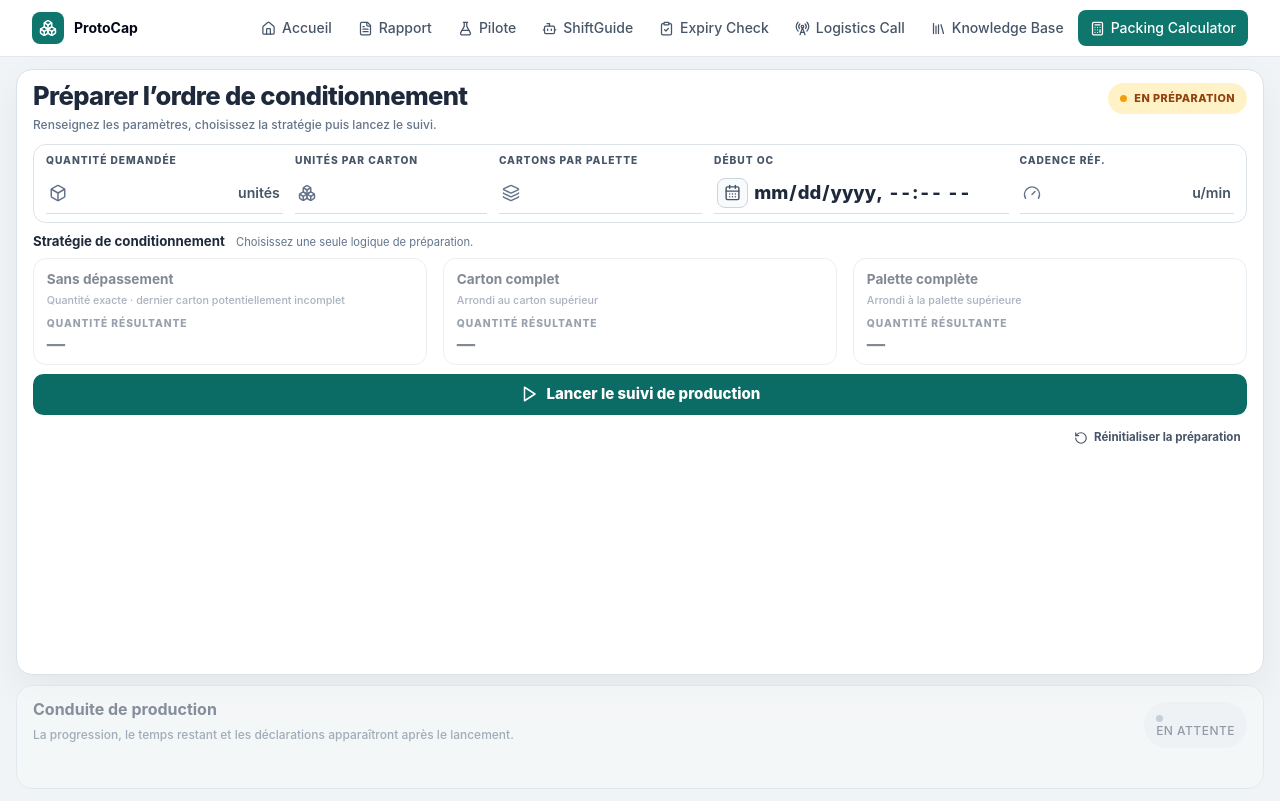
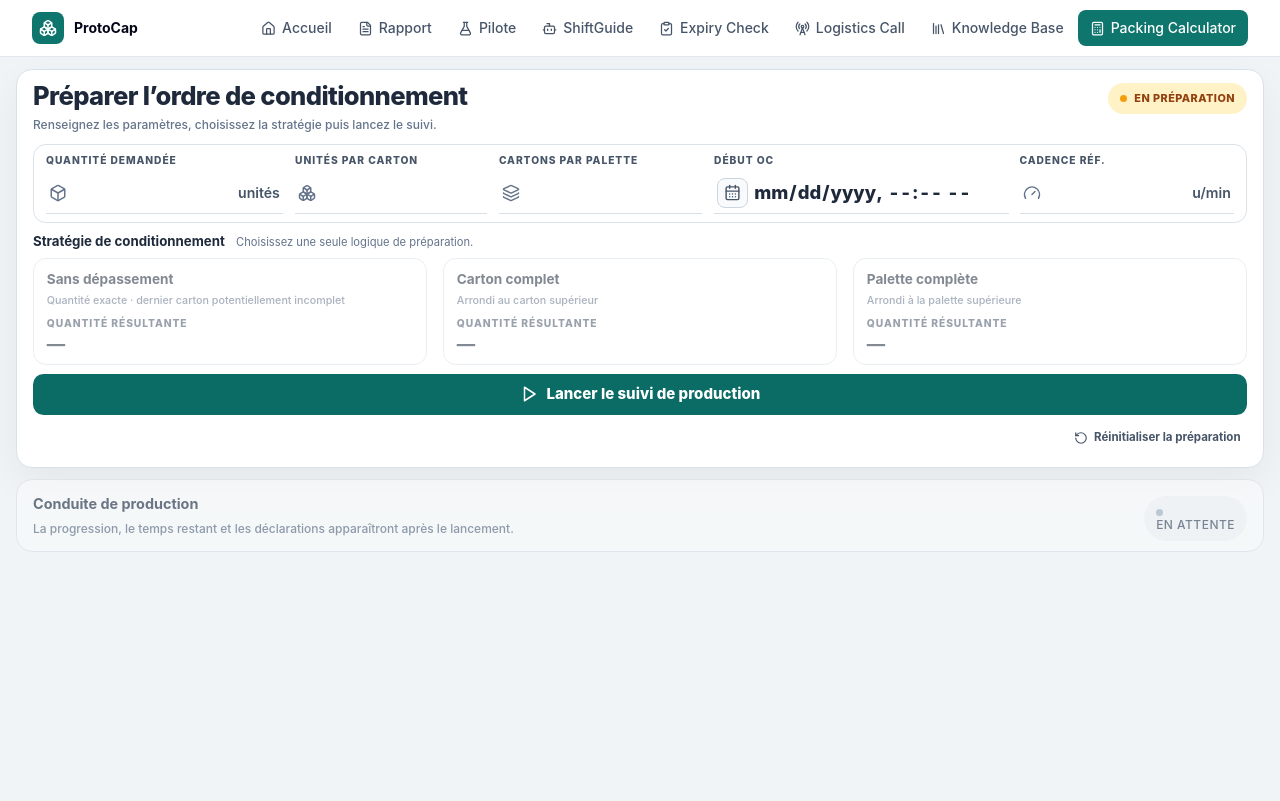
Before and after one commit to AmineAKIK/protocap, a React (Vite) app: page /packing-calculator in a window 1280 px wide. Built offline with nearby package versions, Linux system fonts and the light colour scheme.

Commit message:
refactor: let packing preparation size to content

```diff
--- a/src/packing-responsive.css
+++ b/src/packing-responsive.css
@@ -241,12 +241,15 @@
 .packing-v3-feedback { color: #047857; }
 .packing-v3-error { display:flex; align-items:center; gap:.4rem; }
 
-.packing-v3-waiting { opacity: .56; background: #f8fafb; box-shadow: none; }
-.packing-v3-waiting-head strong { display:block; color:#334155; font-size:1rem; }
+.packing-v3-waiting {
+  padding: .8rem 1rem;
+  opacity: .7;
+  background: #f8fafb;
+  box-shadow: none;
+}
+.packing-v3-waiting-head { align-items:center; }
+.packing-v3-waiting-head strong { display:block; color:#334155; font-size:.9rem; }
 .packing-v3-waiting-head span { display:block; }
-.packing-v3-waiting-metrics { display:grid; grid-template-columns:repeat(4,minmax(0,1fr)); gap:.6rem; margin-top:.8rem; }
-.packing-v3-waiting-metrics > span { display:grid; gap:.2rem; min-height:3.3rem; padding:.7rem .8rem; border:1px solid #dbe3e9; border-radius:.65rem; color:#8ca0b8; font-size:.62rem; font-weight:700; text-transform:uppercase; letter-spacing:.04em; }
-.packing-v3-waiting-metrics b { color:#9aabba; font-size:1.05rem; }
 
 .packing-v3-production-grid { display:grid; grid-template-columns:minmax(0,1.85fr) minmax(20rem,.95fr); gap:1rem; margin-top:1rem; min-height:0; }
 .packing-v3-production-main { display:flex; min-width:0; min-height:0; flex-direction:column; gap:.75rem; }
@@ -324,14 +327,27 @@
 @media (min-width: 1024px) and (min-height: 700px) {
   .packing-calculator-page {
     --packing-shell-bottom-reserve: var(--app-mobile-nav-reserve);
+  }
+  .packing-calculator-page.packing-v3-is-running {
     height: calc(100dvh - var(--app-header-height) - var(--packing-shell-bottom-reserve) - env(safe-area-inset-bottom));
     min-height: 0;
     overflow: hidden;
   }
-  .packing-v3-frame { height:100%; min-height:0; padding:.72rem 1rem; gap:.65rem; }
-  .packing-v3-is-preparing .packing-v3-frame { grid-template-rows:minmax(0,1fr) 6.5rem; }
-  .packing-v3-is-running .packing-v3-frame { grid-template-rows:minmax(0,1fr) auto; }
-  .packing-v3-stage { min-height:0; overflow:hidden; }
+  .packing-calculator-page.packing-v3-is-preparing {
+    min-height: calc(100dvh - var(--app-header-height) - var(--packing-shell-bottom-reserve) - env(safe-area-inset-bottom));
+  }
+  .packing-v3-frame { min-height:0; padding:.72rem 1rem; gap:.65rem; }
+  .packing-v3-is-preparing .packing-v3-frame {
+    height:auto;
+    grid-template-rows:auto auto;
+    align-content:start;
+  }
+  .packing-v3-is-running .packing-v3-frame {
+    height:100%;
+    grid-template-rows:minmax(0,1fr) auto;
+  }
+  .packing-v3-is-running .packing-v3-stage { min-height:0; overflow:hidden; }
+  .packing-v3-is-preparing .packing-v3-stage { overflow:visible; }
   .packing-v3-preparation { display:flex; flex-direction:column; padding:.85rem 1rem; }
   .packing-v3-preparation .packing-v3-stage-header { flex:0 0 auto; }
   .packing-v3-preparation .packing-v3-inputs {
@@ -351,8 +367,6 @@
   .packing-v3-preparation .packing-v3-plan-metrics > div { padding:.55rem .8rem; }
   .packing-v3-preparation .packing-v3-launch { min-height:2.55rem; margin-top:.55rem; }
   .packing-v3-waiting { padding:.65rem 1rem; }
-  .packing-v3-waiting-metrics { margin-top:.35rem; }
-  .packing-v3-waiting-metrics > span { min-height:2.5rem; padding:.45rem .65rem; }
   .packing-v3-production { display:flex; min-height:0; flex-direction:column; padding:.85rem 1rem; }
   .packing-v3-production-grid { flex:1 1 auto; min-height:0; margin-top:.55rem; gap:.75rem; }
   .packing-v3-production-main { gap:.55rem; }
@@ -395,7 +409,7 @@
   .packing-v3-stage { padding:1rem; }
   .packing-v3-stage-header { align-items:flex-start; }
   .packing-v3-stage-header h1 { font-size:1.25rem; }
-  .packing-v3-inputs,.packing-v3-plan-metrics,.packing-v3-primary-kpis,.packing-v3-time-kpis,.packing-v3-partial-controls,.packing-v3-waiting-metrics { grid-template-columns:1fr; }
+  .packing-v3-inputs,.packing-v3-plan-metrics,.packing-v3-primary-kpis,.packing-v3-time-kpis,.packing-v3-partial-controls { grid-template-columns:1fr; }
   .packing-v3-plan-metrics > div + div::before { display:none; }
   .packing-v3-primary-kpis .packing-v3-remaining strong { font-size:1.65rem; }
   .packing-v3-history-row { grid-template-columns:2.7rem minmax(0,1fr) auto auto; }
```
